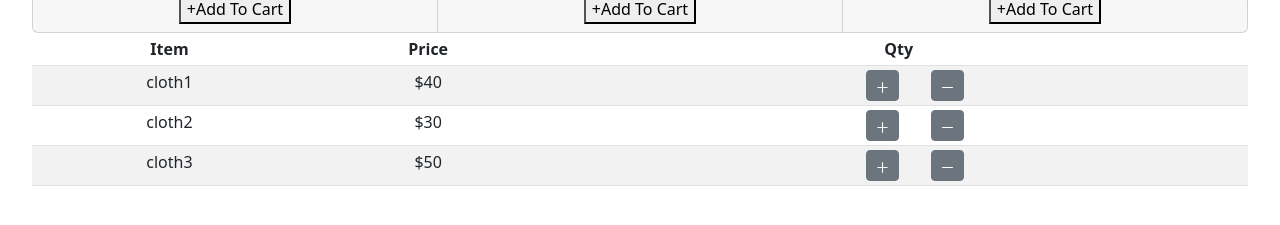
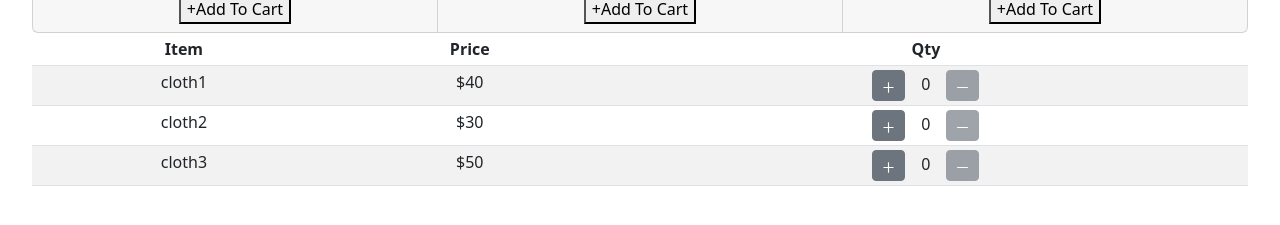
Before and after one commit to myatsusuhlaing/React-Cart, a React (Create React App) app: page / in a window 1280 px wide. Shown: the part 503-728 px from the top of the page. Built offline with nearby package versions, Linux system fonts and the light colour scheme.

Commit message:
Add counting number and counter file

```diff
--- a/src/App.css
+++ b/src/App.css
@@ -2,10 +2,6 @@
   text-align: center;
   padding:2rem;
 }
-.wrapper{
-  background-color: black;
-}
-
 .alls{
   text-align: left;
   font-size: 2rem;
@@ -17,8 +13,11 @@
   padding: 0.95rem;
 }
 .btn-secondary{
-  margin-left: 2rem;
+  margin-left: 0rem;
 }
 .datatable{
  padding: 2rem;
 }
+.countNum{
+  padding: 0rem 1rem 0rem 1rem;
+}
--- a/src/Cart.js
+++ b/src/Cart.js
@@ -1,8 +1,8 @@
 import React from 'react';
 import Table from 'react-bootstrap/Table';
-import { AiOutlinePlus ,AiOutlineMinus} from "react-icons/ai";
-import Button from 'react-bootstrap/Button';
+import Counter from './counter'
 import data from './data';
+
 
 function StripedRowExample()  {
 
@@ -21,19 +21,12 @@ function StripedRowExample()  {
           <td>{d.title}</td>
           <td>{d.price}</td>
           <td>
-            <Button variant="secondary" size ="sm">
-              <AiOutlinePlus size={15} />
-            </Button>
-            <span>{}</span>
-            <Button variant="secondary" size ="sm">
-              <AiOutlineMinus size={15} />
-            </Button>
+            <Counter/>
           </td>
         </tr>
         </>
         )
         }
-
       </tbody>
     </Table>
 
--- /dev/null
+++ b/src/counter.js
@@ -0,0 +1,19 @@
+import React,{useState} from 'react';
+import { AiOutlinePlus ,AiOutlineMinus} from "react-icons/ai";
+import Button from 'react-bootstrap/Button';
+
+const App = () =>{
+const [count,setCount] = useState(0);
+return(
+    <>
+    <Button onClick= {() =>(setCount(count+1))}  variant="secondary" size ="sm">
+        <AiOutlinePlus size={15} />
+    </Button>
+        <span className='countNum'>{count}</span>
+    <Button onClick= {() =>(setCount(count-1))} disabled={count === 0} variant="secondary" size ="sm">
+        <AiOutlineMinus size={15} />
+    </Button>
+    </>
+)
+}
+export default App;
```
